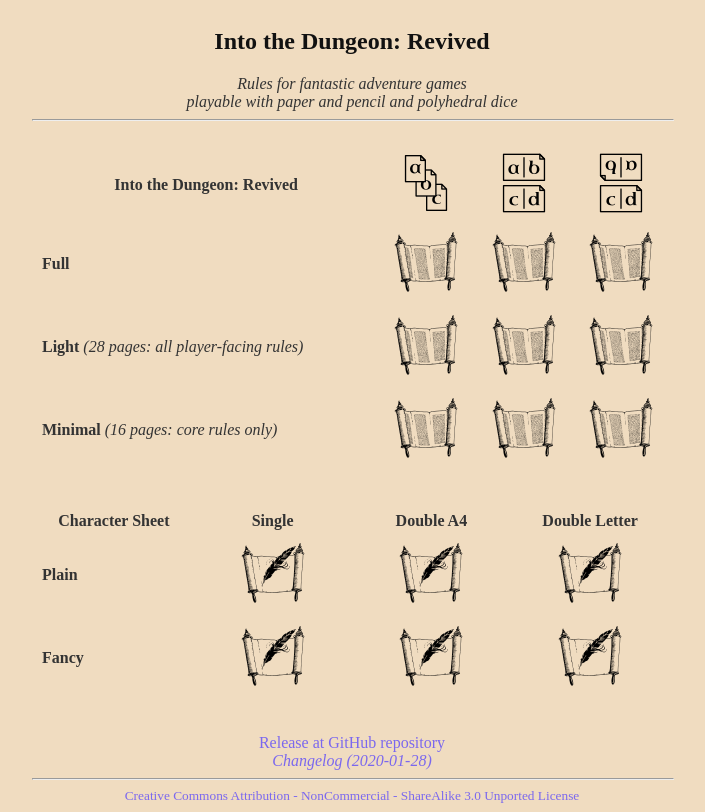
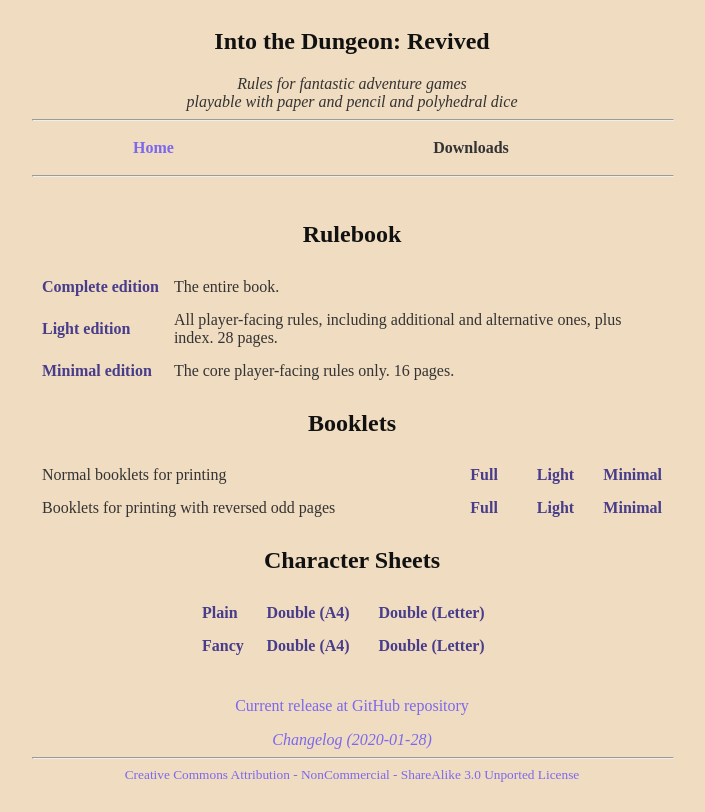
Before and after one commit to Vladar4/itdr, a plain HTML site: page docs/downloads.html in a window 1280 px wide. Shown: the whole page, without its empty margins (288-993 px from the left). Drawn offline with Linux system fonts and the light colour scheme.

Commit message:
downloads page overhaul, added top menu

```diff
--- a/docs/downloads.html
+++ b/docs/downloads.html
@@ -10,70 +10,67 @@
 <body>
 <main>
     <article>
-        <h1 class="centered">Into the Dungeon: Revived</h1>
+        <h1>Into the Dungeon: Revived</h1>
 
         <i class="centered">Rules for fantastic adventure games<br/>
         playable with paper and pencil and polyhedral dice</i>
         <hr/>
+        <table class="centered strong nowrap"><tr><td><a href="index.html">Home</a></td><td>Downloads</td></tr></table>
+        <hr/>
 
         <p class="centered">
+            <h2>Rulebook</h2>
             <table>
                 <tr>
-                    <th>Into the Dungeon: Revived</th>
-                    <th><img src="pdf.png" alt="PDF" title="PDF"/></th>
-                    <th><img src="booklet.png" alt="Booklet" title="Booklet"/></th>
-                    <th><img src="booklet_r.png" alt="Booklet with reversed odd pages" title="Booklet with reversed odd pages"/></th>
+                    <td><a class="nowrap strong" href="" target="_blank">Complete edition</a></td>
+                    <td>The entire book.</td>
                 </tr>
                 <tr>
-                    <td><b>Full</b></td>
-                    <td class="centered"><a href="" target="_blank"><img src="book.png" alt="Download full PDF" title="Download full PDF"/></td>
-                    <td class="centered"><a href="" target="_blank"><img src="book.png" alt="Download full booklet" title="Download full booklet"/></td>
-                    <td class="centered"><a href="" target="_blank"><img src="book.png" alt="Download full booklet with reversed odd pages" title="Download full booklet with reversed odd pages"/></td>
+                    <td><a class="nowrap strong" href="" target="_blank">Light edition</a></td>
+                    <td>All player-facing rules, including additional and alternative ones, plus index. 28 pages.</td>
                 </tr>
                 <tr>
-                    <td><b>Light</b> <i>(28 pages: all player-facing rules)</i></td>
-                    <td class="centered"><a href="" target="_blank"><img src="book.png" alt="Download light PDF" title="Download light PDF"/></td>
-                    <td class="centered"><a href="" target="_blank"><img src="book.png" alt="Download light booklet" title="Download light booklet"/></td>
-                    <td class="centered"><a href="" target="_blank"><img src="book.png" alt="Download light booklet with reversed odd pages" title="Download light booklet with reversed odd pages"/></td>
+                    <td><a class="nowrap strong" href="" target="_blank">Minimal edition</a></td>
+                    <td>The core player-facing rules only. 16 pages.</td>
+            </table>
+
+            <h2>Booklets</h2>
+            <table>
+                <tr>
+                    <td>Normal booklets for printing</td>
+                    <td style="width: 10%;"><a class="strong" href="" target="_blank">Full</a></td>
+                    <td style="width: 10%;"><a class="strong" href="" target="_blank">Light</a></td>
+                    <td style="width: 10%;"><a class="strong" href="" target="_blank">Minimal</a></td>
                 </tr>
                 <tr>
-                    <td><b>Minimal</b> <i>(16 pages: core rules only)</i></td>
-                    <td class="centered"><a href="" target="_blank"><img src="book.png" alt="Download minimal PDF" title="Download minimal PDF"/></td>
-                    <td class="centered"><a href="" target="_blank"><img src="book.png" alt="Download minimal booklet" title="Download minimal booklet"/></td>
-                    <td class="centered"><a href="" target="_blank"><img src="book.png" alt="Download minimal booklet with reversed odd pages" title="Download minimal booklet with reversed odd pages"/></td>
+                    <td>Booklets for printing with reversed odd pages</td>
+                    <td><a class="strong" href="" target="_blank">Full</a></td>
+                    <td><a class="strong" href="" target="_blank">Light</a></td>
+                    <td><a class="strong" href="" target="_blank">Minimal</a></td>
                 </tr>
             </table>
-        </p>
-        <p>
-            <table>
+
+            <h2>Character Sheets</h2>
+            <table style="width: 50%;">
                 <tr>
-                    <th>Character Sheet</th>
-                    <th style="width:25%">Single</th>
-                    <th style="width:25%">Double A4</th>
-                    <th style="width:25%">Double Letter</th>
+                    <td><a class="nowrap strong" href="" target="_blank">Plain</a></td>
+                    <td><a class="nowrap strong" href="" target="_blank">Double (A4)</a></td>
+                    <td><a class="nowrap strong" href="" target="_blank">Double (Letter)</a></td>
                 </tr>
                 <tr>
-                    <td><b>Plain</b></td>
-                    <td class="centered"><a href="" target="_blank"><img src="charsheet.png" alt="Download plain single character sheet" title="Download plain single character sheet"/></td>
-                    <td class="centered"><a href="" target="_blank"><img src="charsheet.png" alt="Download plain double A4 character sheet" title="Download plain double A4 character sheet"/></td>
-                    <td class="centered"><a href="" target="_blank"><img src="charsheet.png" alt="Download plain double Letter character sheet" title="Download plain double Letter character sheet"/></td>
-                </tr>
-                <tr>
-                    <td><b>Fancy</b></td>
-                    <td class="centered"><a href="" target="_blank"><img src="charsheet.png" alt="Download fancy single character sheet" title="Download fancy single character sheet"/></td>
-                    <td class="centered"><a href="" target="_blank"><img src="charsheet.png" alt="Download fancy double A4 character sheet" title="Download fancy double A4 character sheet"/></td>
-                    <td class="centered"><a href="" target="_blank"><img src="charsheet.png" alt="Download fancy double Letter character sheet" title="Download fancy double Letter character sheet"/></td>
+                    <td><a class="nowrap strong" href="" target="_blank">Fancy</a></td>
+                    <td><a class="nowrap strong" href="" target="_blank">Double (A4)</a></td>
+                    <td><a class="nowrap strong" href="" target="_blank">Double (Letter)</a></td>
                 </tr>
             </table>
+
         </p>
-
         <p class="centered">
             <a href="https://github.com/Vladar4/itdr/releases/latest" target="_blank">
-                Release at GitHub repository
+                Current release at GitHub repository
             </a>
-        </p>
-
-        <p class="centered" style="margin-top: 0rem;">
+        </P>
+        <p class="centered">
             <a href="https://github.com/Vladar4/itdr#v121" target="_blank">
                 <em>Changelog (2020-01-28)</em>
             </a>
```
Also changed, not shown: docs/index.html (+5 -8 lines), docs/book.png (deleted), docs/booklet.png (deleted), docs/booklet_r.png (deleted), docs/charsheet.png (deleted), docs/pdf.png (deleted).
